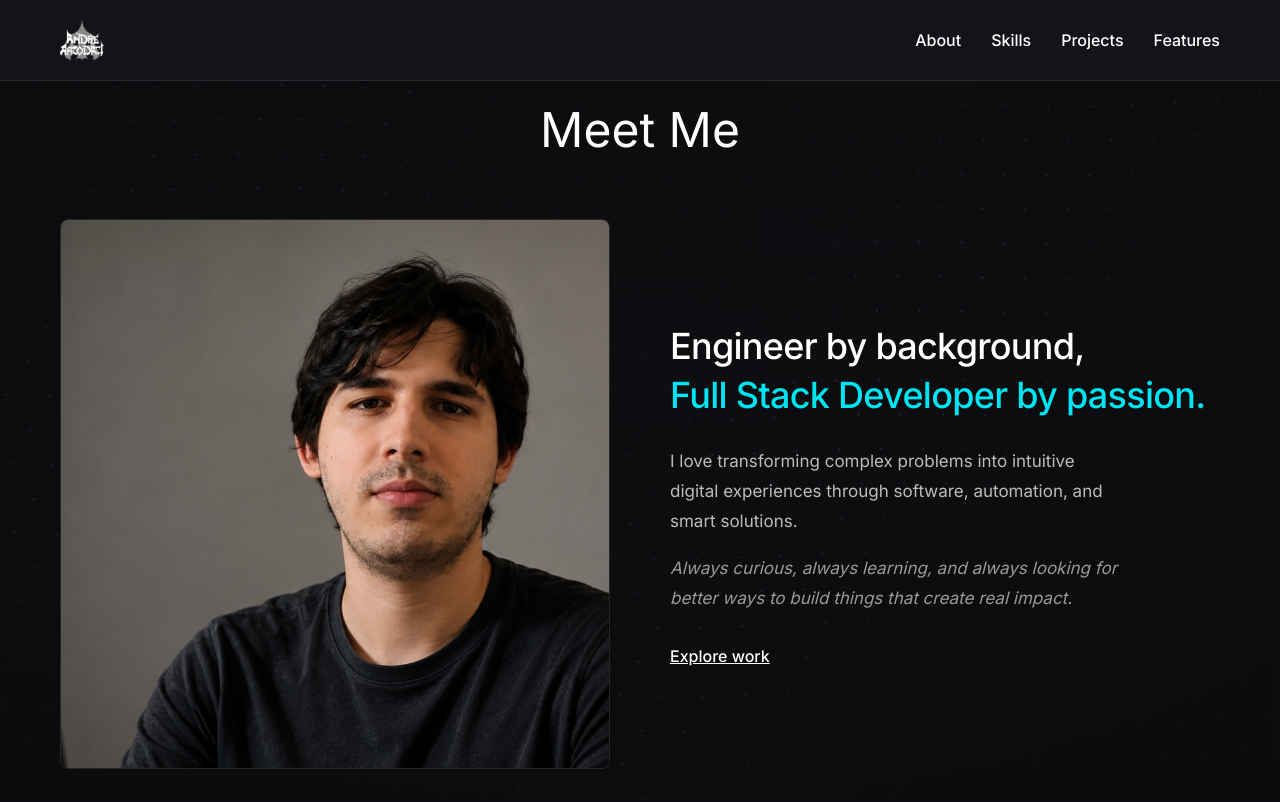
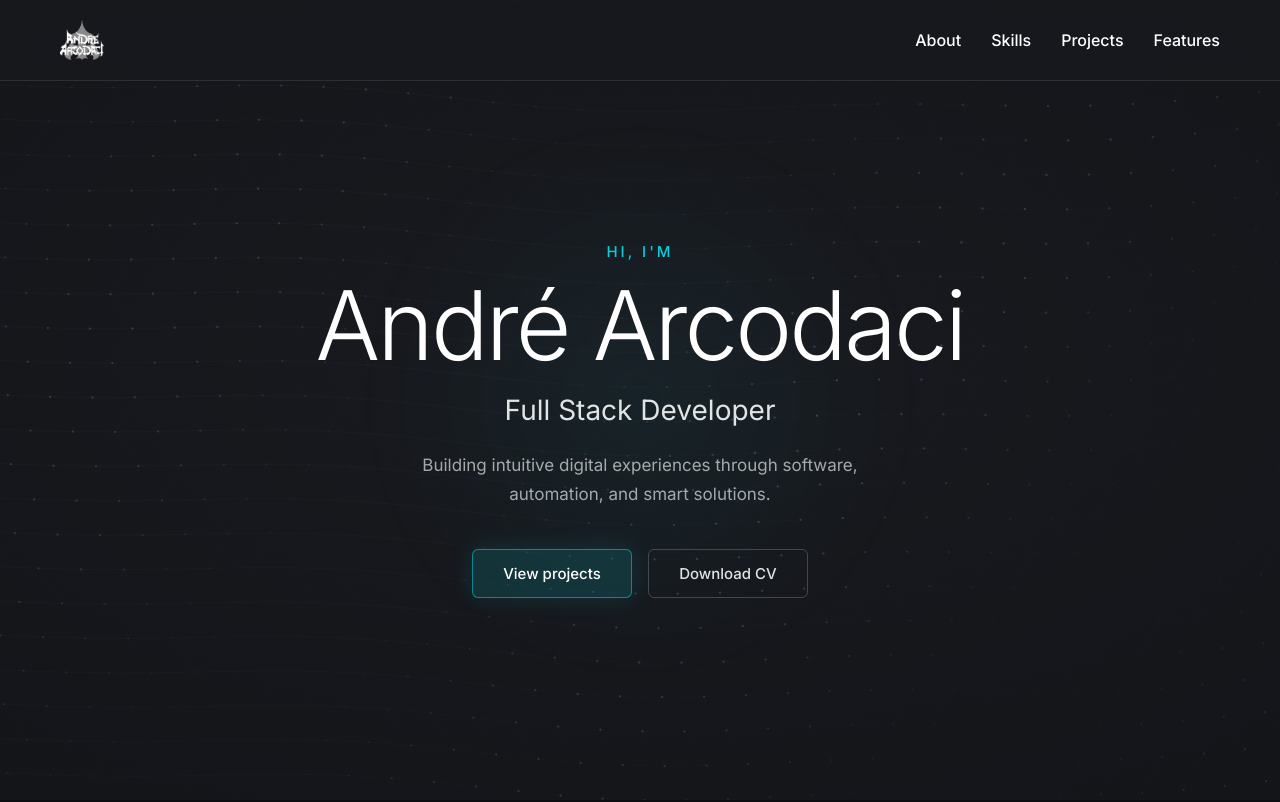
Before and after one commit to decoarc/prototype, a React (Create React App) app: page / in a window 1280 px wide. Shown: the top 802 px of the page. Built offline with nearby package versions, Linux system fonts and the light colour scheme.

Commit message:
feat: add hero section and fix projects navigation link

```diff
--- a/src/App.tsx
+++ b/src/App.tsx
@@ -1,6 +1,7 @@
 import React from "react";
 import "./App.css";
 import Header from "./components/Header";
+import Hero from "./components/Hero";
 import PersonalProjects from "./components/PersonalProjects";
 import AboutSection from "./components/AboutSection";
 import Features from "./components/Features";
@@ -14,6 +15,7 @@ function App() {
       <ParticleWaveBackground />
       <div className="App-content">
         <Header />
+        <Hero />
         <AboutSection />
         <Skills />
         <PersonalProjects />
--- a/src/components/AboutSection.tsx
+++ b/src/components/AboutSection.tsx
@@ -1,5 +1,6 @@
 import React, { useCallback, useRef, useState } from "react";
 import "./AboutSection.css";
+import { scrollToSection } from "../utils/scrollToSection";
 
 const imagesPath = "/assets/components/About/";
 const REVEAL_RADIUS = 120;
@@ -103,7 +104,14 @@ const AboutSection: React.FC = () => {
               Always curious, always learning, and always looking for better
               ways to build things that create real impact.
             </p>
-            <a href="#work" className="explore-link">
+            <a
+              href="#projects"
+              className="explore-link"
+              onClick={(e) => {
+                e.preventDefault();
+                scrollToSection("projects");
+              }}
+            >
               Explore work
             </a>
           </div>
--- a/src/components/Header.tsx
+++ b/src/components/Header.tsx
@@ -1,5 +1,6 @@
 import React, { useEffect, useRef, useState } from "react";
 import "./Header.css";
+import { scrollToSection } from "../utils/scrollToSection";
 
 const Header: React.FC = () => {
   const [isMenuOpen, setIsMenuOpen] = useState(false);
@@ -30,29 +31,8 @@ const Header: React.FC = () => {
     targetId: string
   ) => {
     e.preventDefault();
-
-    // Fecha o menu mobile se estiver aberto
     setIsMenuOpen(false);
-
-    // Encontra o elemento alvo
-    const targetElement = document.getElementById(targetId);
-    if (targetElement) {
-      // Calcula a altura do header dinamicamente
-      const headerElement = document.querySelector(".header") as HTMLElement;
-      const headerHeight = headerElement ? headerElement.offsetHeight : 80;
-
-      // Calcula a posição com offset para compensar o header fixo
-      const targetPosition =
-        targetElement.getBoundingClientRect().top +
-        window.scrollY -
-        headerHeight;
-
-      // Faz scroll suave
-      window.scrollTo({
-        top: targetPosition,
-        behavior: "smooth",
-      });
-    }
+    scrollToSection(targetId);
   };
 
   return (
--- /dev/null
+++ b/src/components/Hero.css
@@ -0,0 +1,181 @@
+.hero {
+  position: relative;
+  min-height: 100vh;
+  display: flex;
+  align-items: center;
+  justify-content: center;
+  padding: 120px 20px 80px;
+  overflow: hidden;
+}
+
+.hero-inner {
+  position: relative;
+  z-index: 1;
+  max-width: 720px;
+  text-align: center;
+}
+
+.hero-eyebrow {
+  font-size: 15px;
+  font-weight: 500;
+  letter-spacing: 0.2em;
+  text-transform: uppercase;
+  color: rgba(0, 240, 255, 0.85);
+  margin-bottom: 16px;
+  animation: hero-fade-up 0.8s ease both;
+}
+
+.hero-title {
+  font-size: clamp(3.5rem, 10vw, 6rem);
+  font-weight: 300;
+  line-height: 1;
+  letter-spacing: -0.03em;
+  color: #fff;
+  margin-bottom: 20px;
+  animation: hero-fade-up 0.8s ease 0.1s both;
+}
+
+.hero-tagline {
+  font-size: clamp(1.25rem, 3vw, 1.75rem);
+  font-weight: 400;
+  color: rgba(255, 255, 255, 0.88);
+  margin-bottom: 24px;
+  animation: hero-fade-up 0.8s ease 0.2s both;
+}
+
+.hero-description {
+  font-size: 17px;
+  line-height: 1.7;
+  color: rgba(255, 255, 255, 0.62);
+  max-width: 48ch;
+  margin: 0 auto 40px;
+  animation: hero-fade-up 0.8s ease 0.3s both;
+}
+
+.hero-actions {
+  display: flex;
+  flex-wrap: wrap;
+  gap: 16px;
+  justify-content: center;
+  animation: hero-fade-up 0.8s ease 0.4s both;
+}
+
+.hero-cta {
+  display: inline-flex;
+  align-items: center;
+  justify-content: center;
+  min-width: 160px;
+  padding: 14px 28px;
+  border-radius: 6px;
+  font-size: 15px;
+  font-weight: 500;
+  text-decoration: none;
+  transition:
+    background-color 0.3s ease,
+    border-color 0.3s ease,
+    color 0.3s ease,
+    box-shadow 0.3s ease,
+    transform 0.2s ease;
+}
+
+.hero-cta-primary {
+  background-color: rgba(0, 240, 255, 0.12);
+  border: 1px solid rgba(0, 240, 255, 0.45);
+  color: #fff;
+  box-shadow: 0 0 24px rgba(0, 240, 255, 0.12);
+}
+
+.hero-cta-primary:hover {
+  background-color: rgba(0, 240, 255, 0.2);
+  border-color: rgba(0, 240, 255, 0.7);
+  box-shadow: 0 0 32px rgba(0, 240, 255, 0.22);
+  transform: translateY(-1px);
+}
+
+.hero-cta-secondary {
+  background-color: transparent;
+  border: 1px solid rgba(255, 255, 255, 0.2);
+  color: rgba(255, 255, 255, 0.88);
+}
+
+.hero-cta-secondary:hover {
+  border-color: rgba(255, 255, 255, 0.45);
+  color: #fff;
+  transform: translateY(-1px);
+}
+
+.hero-glow {
+  position: absolute;
+  top: 50%;
+  left: 50%;
+  width: min(600px, 80vw);
+  height: min(600px, 80vw);
+  border-radius: 50%;
+  background: radial-gradient(
+    circle,
+    rgba(0, 240, 255, 0.08) 0%,
+    transparent 70%
+  );
+  transform: translate(-50%, -50%);
+  pointer-events: none;
+  animation: hero-pulse 6s ease-in-out infinite;
+}
+
+@keyframes hero-fade-up {
+  from {
+    opacity: 0;
+    transform: translateY(24px);
+  }
+
+  to {
+    opacity: 1;
+    transform: translateY(0);
+  }
+}
+
+@keyframes hero-pulse {
+  0%,
+  100% {
+    opacity: 0.6;
+    transform: translate(-50%, -50%) scale(1);
+  }
+
+  50% {
+    opacity: 1;
+    transform: translate(-50%, -50%) scale(1.08);
+  }
+}
+
+@media (max-width: 768px) {
+  .hero {
+    padding: 100px 20px 60px;
+  }
+
+  .hero-actions {
+    flex-direction: column;
+    align-items: stretch;
+  }
+
+  .hero-cta {
+    width: 100%;
+  }
+}
+
+@media (prefers-reduced-motion: reduce) {
+  .hero-eyebrow,
+  .hero-title,
+  .hero-tagline,
+  .hero-description,
+  .hero-actions {
+    animation: none;
+  }
+
+  .hero-glow {
+    animation: none;
+    opacity: 0.5;
+  }
+
+  .hero-cta:hover {
+    transform: none;
+  }
+}
--- /dev/null
+++ b/src/components/Hero.tsx
@@ -0,0 +1,42 @@
+import React from "react";
+import "./Hero.css";
+import { scrollToSection } from "../utils/scrollToSection";
+
+const Hero: React.FC = () => {
+  const handleNavClick = (
+    e: React.MouseEvent<HTMLAnchorElement>,
+    targetId: string,
+  ) => {
+    e.preventDefault();
+    scrollToSection(targetId);
+  };
+
+  return (
+    <section className="hero" id="hero" aria-label="Introduction">
+      <div className="hero-inner">
+        <p className="hero-eyebrow">Hi, I&apos;m</p>
+        <h1 className="hero-title">André Arcodaci</h1>
+        <p className="hero-tagline">Full Stack Developer</p>
+        <p className="hero-description">
+          Building intuitive digital experiences through software, automation,
+          and smart solutions.
+        </p>
+        <div className="hero-actions">
+          <a
+            href="#projects"
+            className="hero-cta hero-cta-primary"
+            onClick={(e) => handleNavClick(e, "projects")}
+          >
+            View projects
+          </a>
+          <a href="/cv.pdf" className="hero-cta hero-cta-secondary" download>
+            Download CV
+          </a>
+        </div>
+      </div>
+      <div className="hero-glow" aria-hidden="true" />
+    </section>
+  );
+};
+
+export default Hero;
--- /dev/null
+++ b/src/utils/scrollToSection.ts
@@ -0,0 +1,15 @@
+export function scrollToSection(targetId: string) {
+  const targetElement = document.getElementById(targetId);
+  if (!targetElement) return;
+
+  const headerElement = document.querySelector(".header") as HTMLElement | null;
+  const headerHeight = headerElement ? headerElement.offsetHeight : 80;
+
+  const targetPosition =
+    targetElement.getBoundingClientRect().top + window.scrollY - headerHeight;
+
+  window.scrollTo({
+    top: targetPosition,
+    behavior: "smooth",
+  });
+}
```
